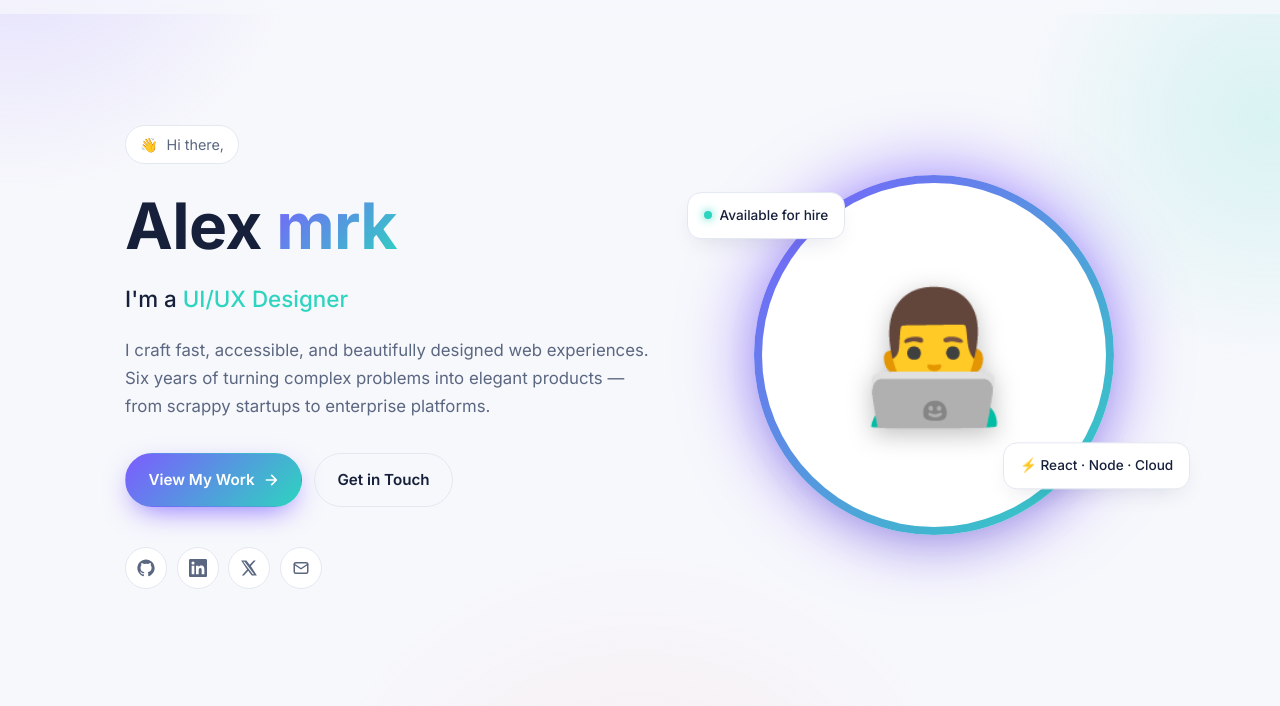
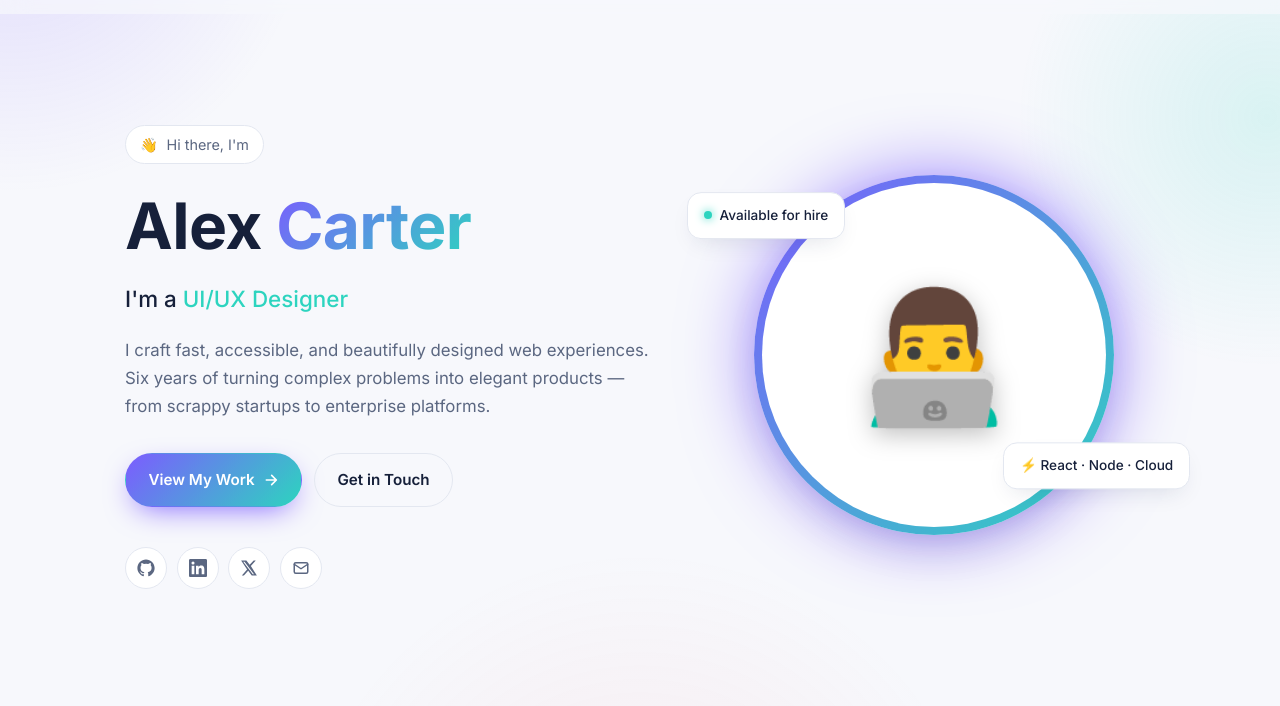
Before and after one commit to kiran-n-20921/sample-portfolio, a plain HTML site: page index.html in a window 1280 px wide. Shown: the part 59-765 px from the top of the page. Drawn offline with Linux system fonts and the light colour scheme.

Commit message:
chore: update hero greeting and name in index

```diff
--- a/index.html
+++ b/index.html
@@ -59,8 +59,8 @@
     <section id="home" class="hero">
       <div class="container hero-grid">
         <div class="hero-content reveal">
-          <span class="hero-greet"><span class="wave">👋</span> Hi there, </span>
-          <h1>Alex <span class="gradient-text">mrk</span></h1>
+          <span class="hero-greet"><span class="wave">👋</span> Hi there, I'm</span>
+          <h1>Alex <span class="gradient-text">Carter</span></h1>
           <p class="hero-role">I'm a <span class="typed" id="typed"></span></p>
           <p class="hero-desc">
             I craft fast, accessible, and beautifully designed web experiences.
```
